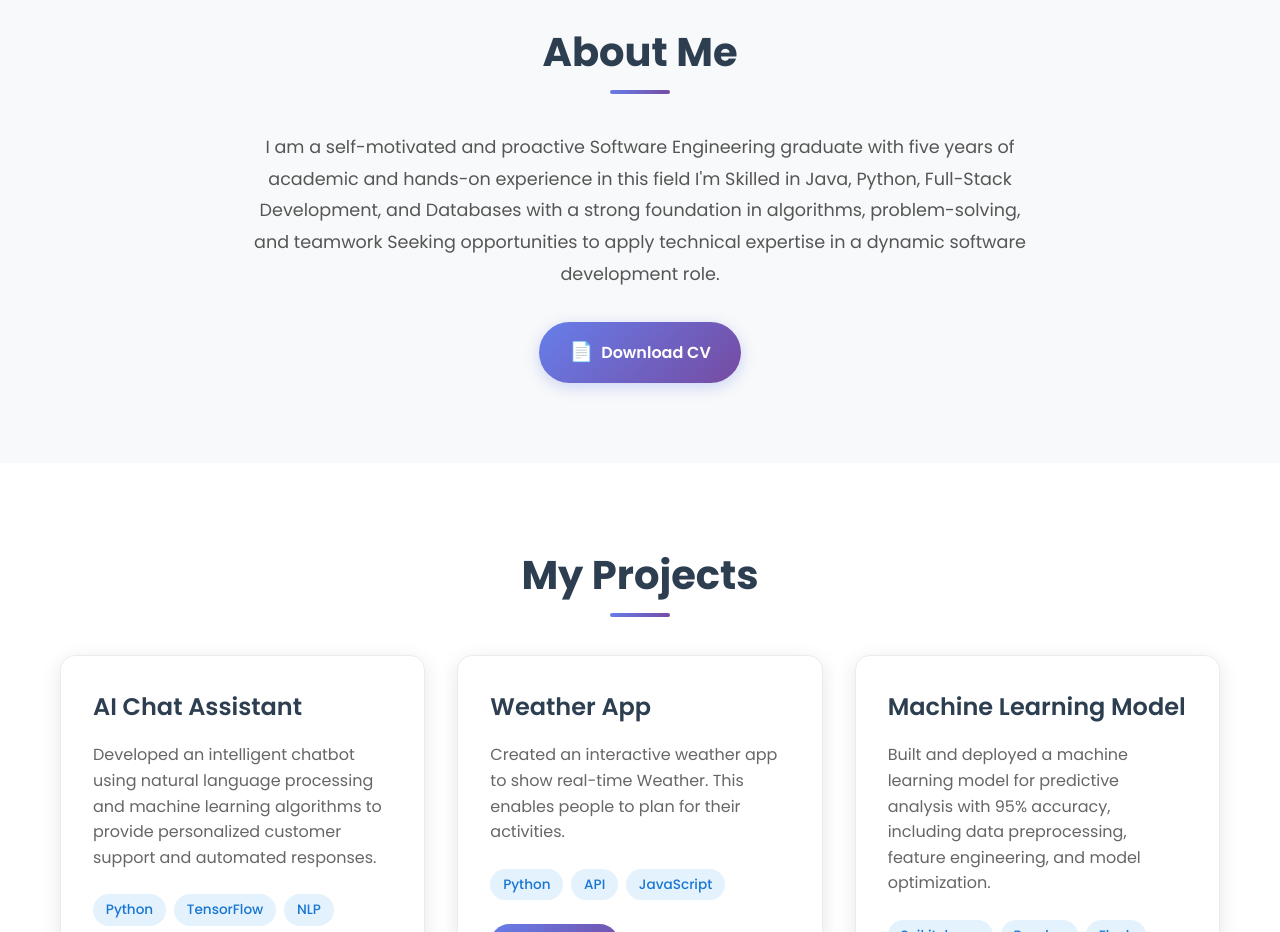
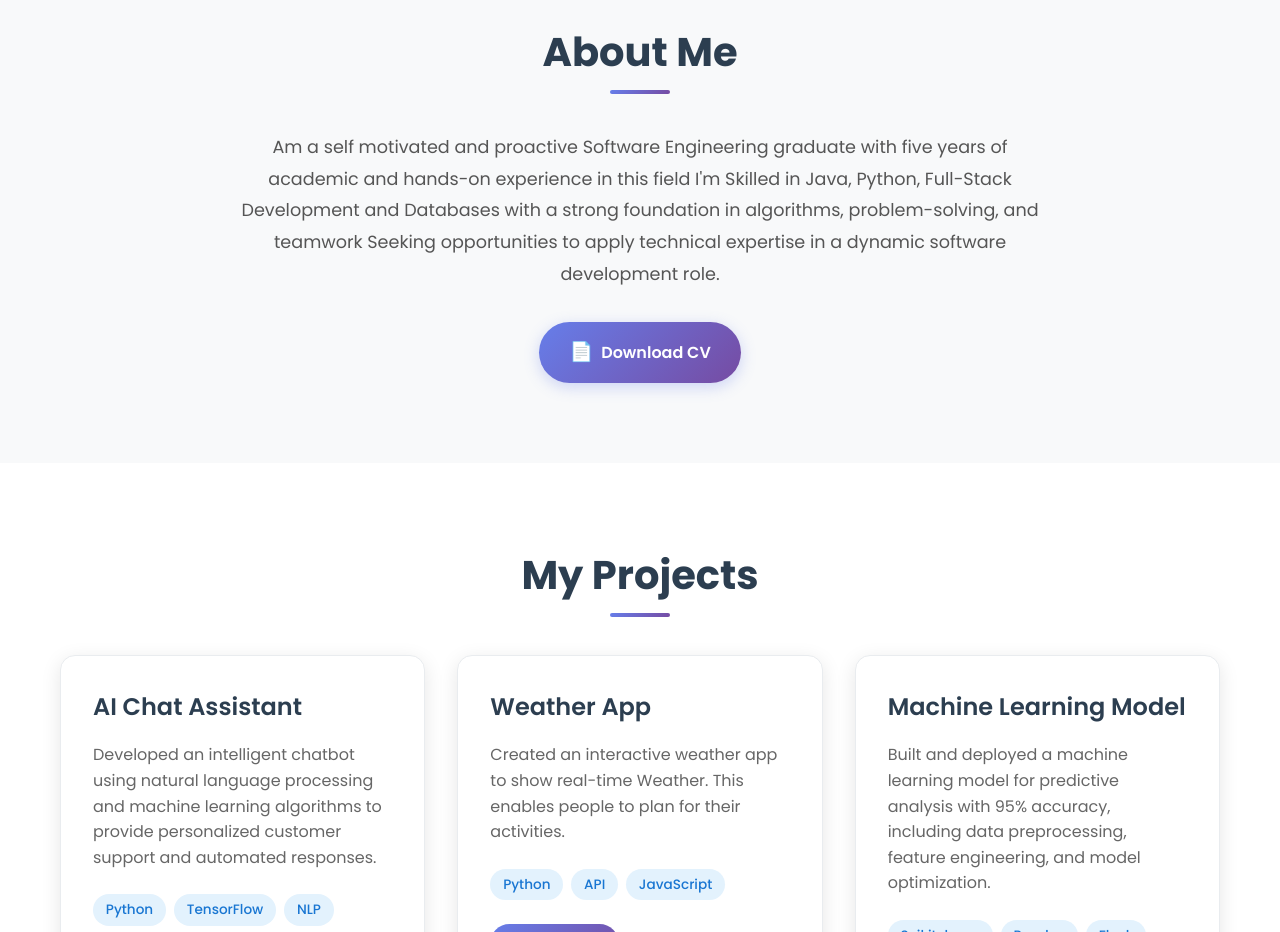
Before and after one commit to 2033-boop/Portfolio, a plain HTML site: page index.html in a window 1280 px wide. Shown: the part 860-1792 px from the top of the page. Drawn offline with Linux system fonts and the light colour scheme.

Commit message:
Update index.html

```diff
--- a/index.html
+++ b/index.html
@@ -41,7 +41,7 @@
                     <div class="profile-image-container">
                         <img src="C:\Users\Brian Muema\Pictures\PSX_20250731_212351 (1).jpg" alt="Daniel Muluka" class="profile-image" onerror="this.style.display='none'; document.getElementById('profile-placeholder').style.display='flex';">
                         <div class="profile-image-placeholder" id="profile-placeholder">
-                            <div class="profile-initials">DM</div>
+
                         </div>
                     </div>
                 </div>
@@ -55,8 +55,8 @@
             <h2 class="section-title">About Me</h2>
             <div class="about-content">
                 <p class="about-text">
-                    I am a self-motivated and proactive Software Engineering graduate with five years of academic and hands-on experience in this field
-                    I'm Skilled in Java, Python, Full-Stack Development, and Databases with a strong foundation in algorithms, problem-solving, and teamwork
+                    Am a self motivated and proactive Software Engineering graduate with five years of academic and hands-on experience in this field
+                    I'm Skilled in Java, Python, Full-Stack Development and Databases with a strong foundation in algorithms, problem-solving, and teamwork
                     Seeking opportunities to apply technical  expertise in a dynamic software development role.
                 </p>
                 <div class="cv-download">
@@ -189,5 +189,4 @@
         </div>
     </footer>
 </body>
-
 </html>
```
